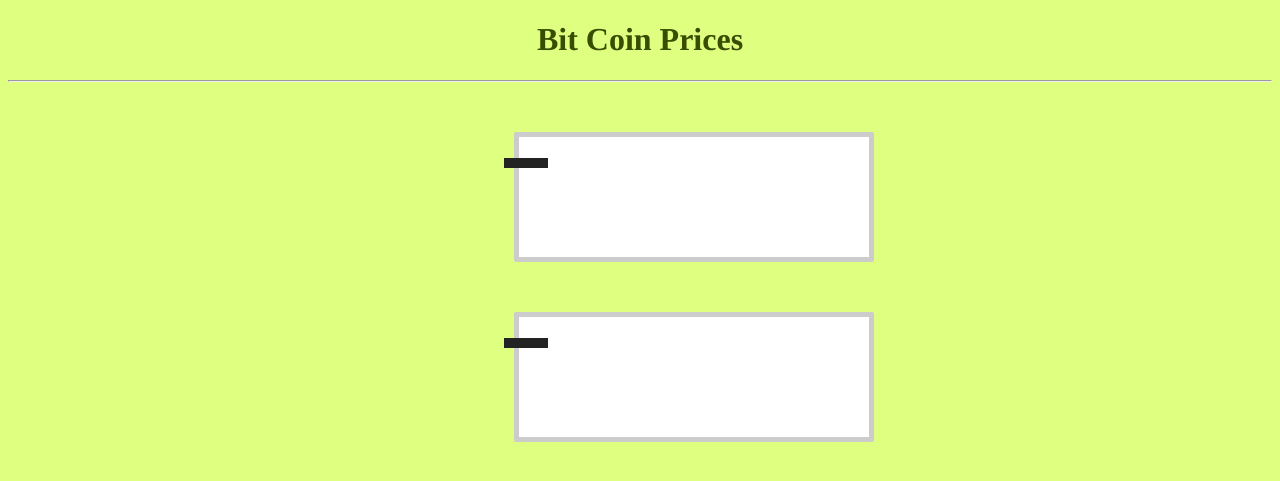
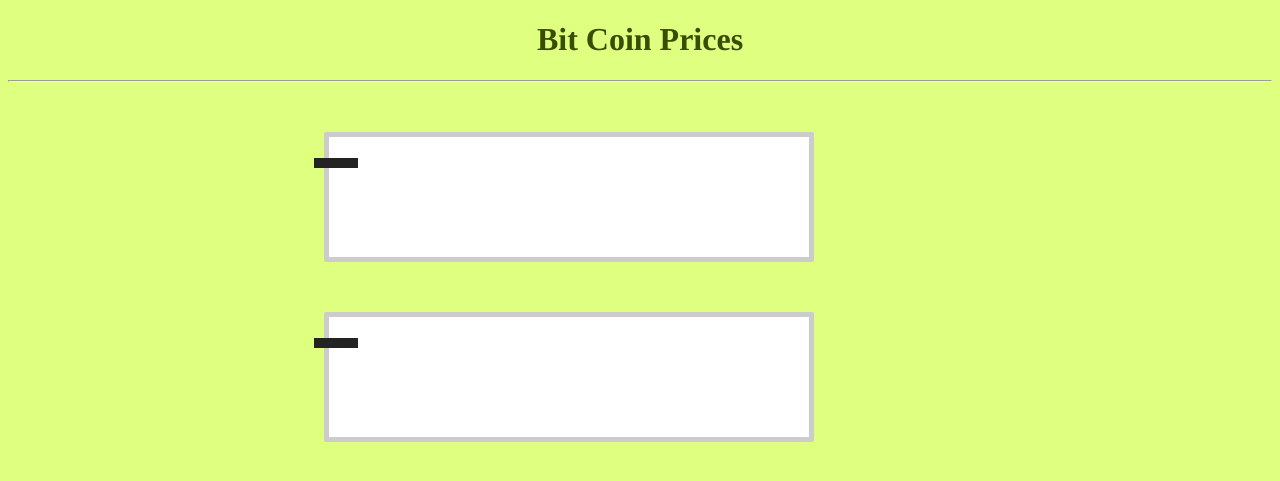
Before and after one commit to RaghadQadah/bit-coin-falsk-app, a Flask app: page /bitcoin in a window 1280 px wide. Shown: the top 481 px of the page. Run offline with Flask 2, Linux system fonts and the light colour scheme; data that the repository does not hold is empty.

Commit message:
Update style.css

```diff
--- a/static/css/style.css
+++ b/static/css/style.css
@@ -13,7 +13,7 @@ align-items: center;
 
 .event {
 
-width: 350px;
+width: 480px;
 height: 120px;
 float:center;
 background: #fff;
@@ -21,7 +21,7 @@ border: 5px solid #CCC;
 border-radius: 2px;
 margin: 50px;
 margin-top:50px;
-margin-left:40%;
+margin-left:25%;
 
 }
 .event:before {
```
